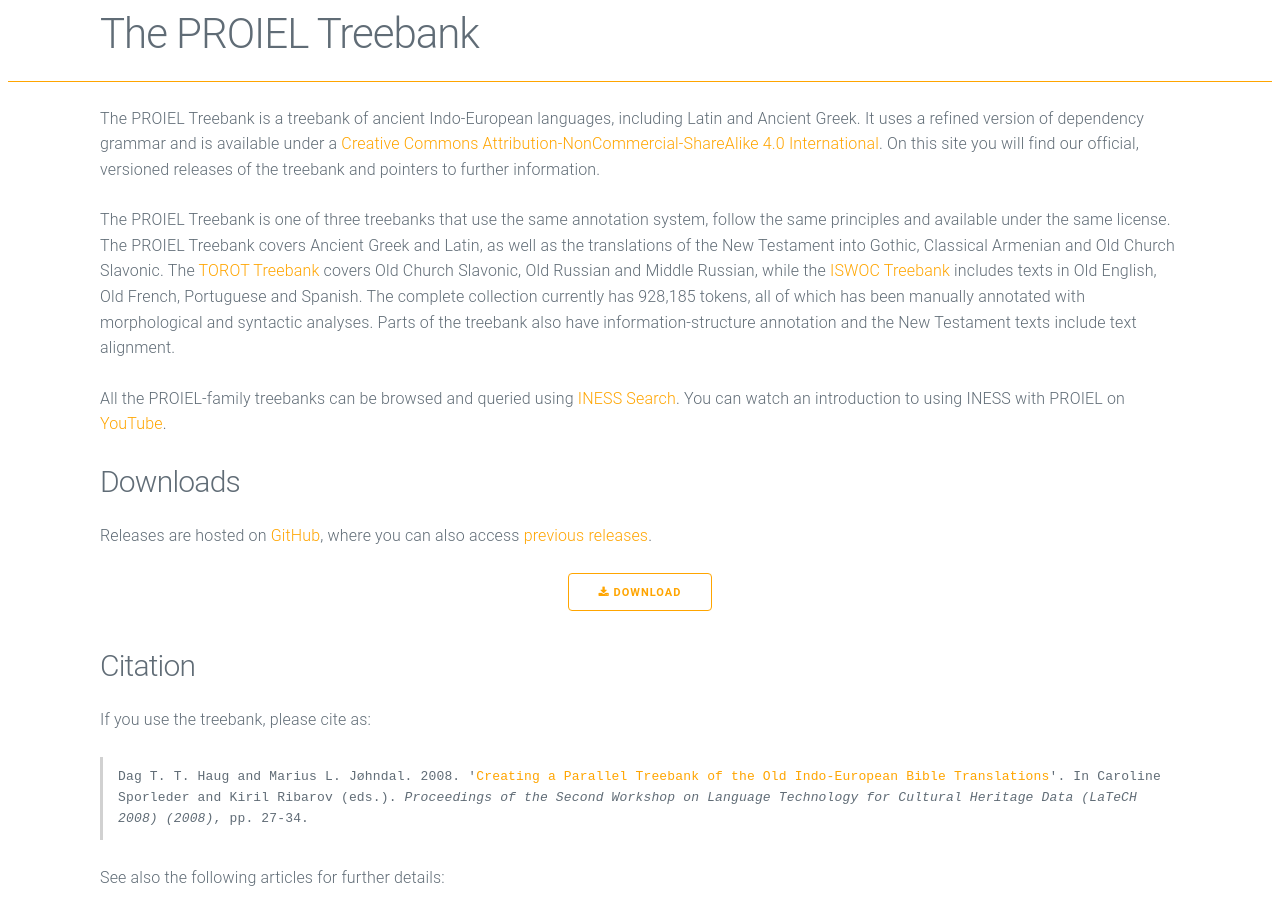
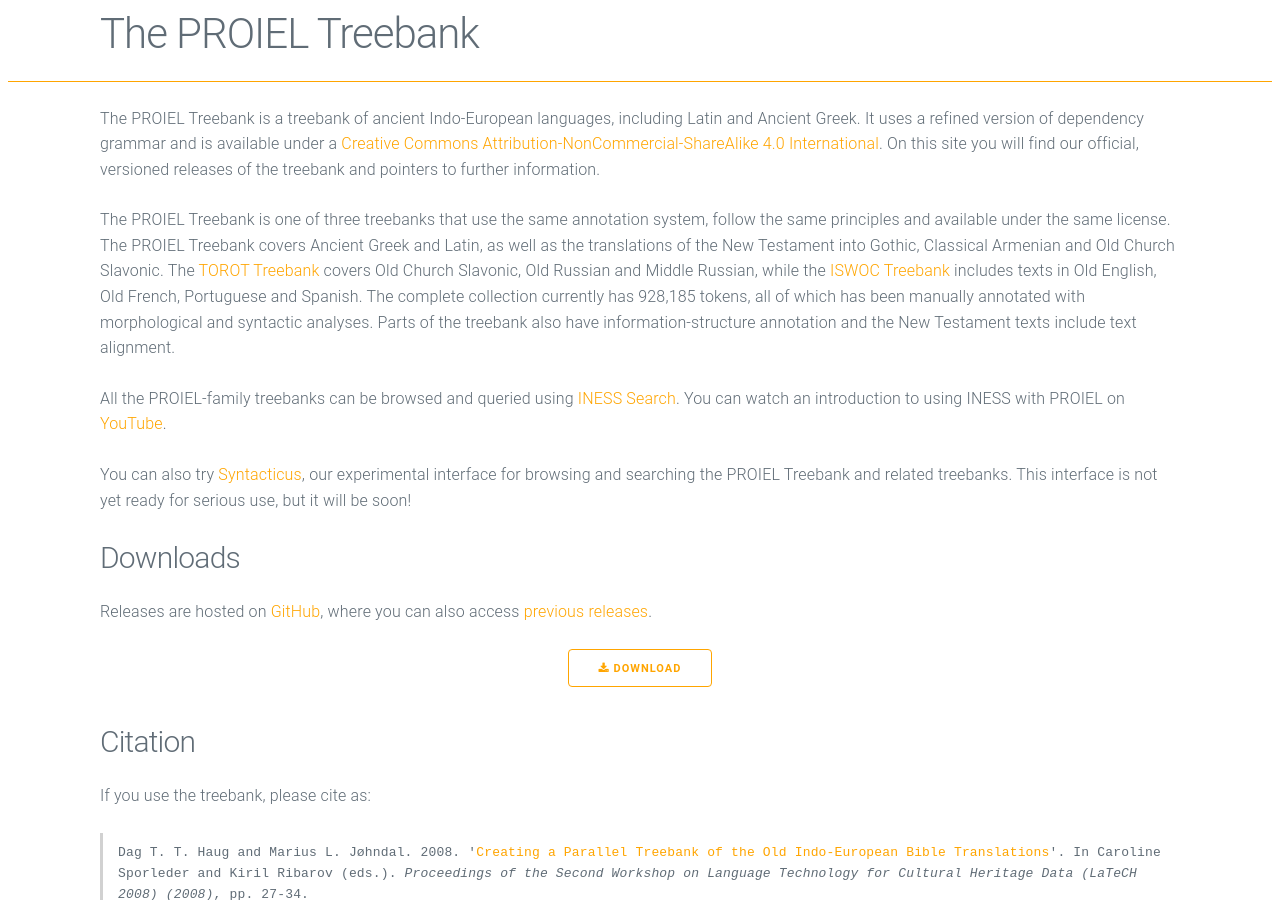
Before and after one commit to proiel/proiel.github.io, a Jekyll site: the page built from index.md, in a window 1280 px wide and 900 px high. Built offline with Jekyll 4.4.1, drawn with Linux system fonts in a browser that asks for light colours; nearby versions of some CDN libraries.

Commit message:
Add link to syntacticus.org

```diff
--- a/index.md
+++ b/index.md
@@ -7,6 +7,8 @@
 The PROIEL Treebank is one of three treebanks that use the same annotation system, follow the same principles and available under the same license. The PROIEL Treebank covers Ancient Greek and Latin, as well as the translations of the New Testament into Gothic, Classical Armenian and Old Church Slavonic. The [TOROT Treebank](http://torottreebank.github.io/) covers Old Church Slavonic, Old Russian and Middle Russian, while the [ISWOC Treebank](https://iswoc.github.io/) includes texts in Old English, Old French, Portuguese and Spanish. The complete collection currently has 928,185 tokens, all of which has been manually annotated with morphological and syntactic analyses. Parts of the treebank also have information-structure annotation and the New Testament texts include text alignment.
 
 All the PROIEL-family treebanks can be browsed and queried using [INESS Search](http://clarino.uib.no/iness/treebanks). You can watch an introduction to using INESS with PROIEL on [YouTube](https://www.youtube.com/watch?v=Btk5UX-fsOY&feature=youtu.be&t=2240).
+
+You can also try [Syntacticus](http://syntacticus.org), our experimental interface for browsing and searching the PROIEL Treebank and related treebanks. This interface is not yet ready for serious use, but it will be soon!
 
 #### Downloads
 
```
